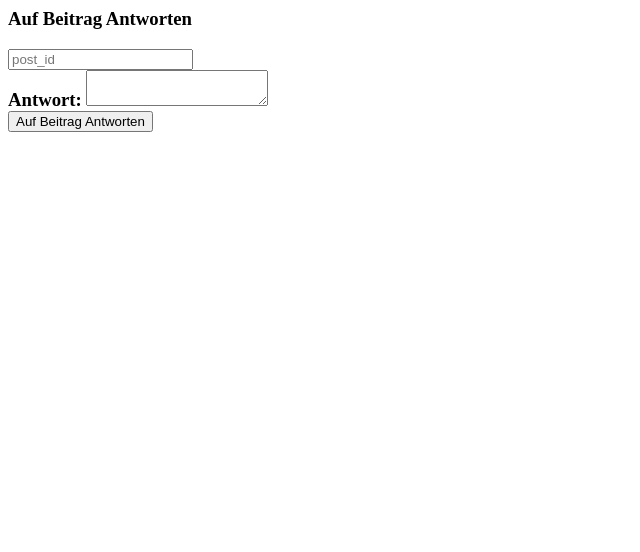
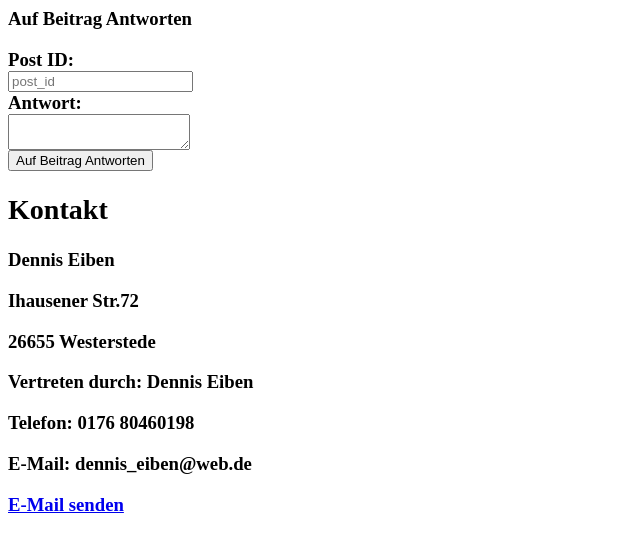
Before and after one commit to BAMB0/Ticket_system, a PHP site: page /admin.php in a window 1280 px wide. Shown: the top 552 px of the page, without its empty margins (0-640 px from the left). Run offline with PHP 8.4, Linux system fonts and the light colour scheme; data that the repository does not hold is empty.

Commit message:
#8 impressum auf alle seiten hinzugefügt (das impressum habe ich von meiner persönlichen website genommen)

```diff
--- a/admin.php
+++ b/admin.php
@@ -26,14 +26,45 @@ while ($row = $stmt->fetch()) // Holt sich alle Posts aus der DB und gibt sie in
         <h3>Auf Beitrag Antworten<h3>
     <form action="reply.php" method="post">
 
-        <input type="post_id" name="post_id" placeholder="post_id" required><br>
+        <label>Post ID:</label>
+        <br><input type="post_id" name="post_id" placeholder="post_id" required><br>
 
         <label>Antwort:</label>
-        <textarea name="reply_content" required></textarea><br>
+        <br><textarea name="reply_content" required></textarea><br>
 
         <input type="submit" name="Auf Beitrag antworten" value="Auf Beitrag Antworten">
     </form>
 
+    <!-- impressum-->
+    <footer class="footer" id="contact">
+        <h2 class="heading"><span>Kontakt</span></h2>
+
+        <div class="footer-content">
+
+            <div class="footer-container">
+                <div class="footer-box">
+
+                    <p>Dennis Eiben</p>
+                    <p>Ihausener Str.72</p>
+                    <p>26655 Westerstede</p>
+                    <p>Vertreten durch: Dennis Eiben</p>
+                </div>
+
+                <div class="footer-box">
+
+                    <p>Telefon: 0176 80460198</p>
+                    <p>E-Mail: dennis_eiben@web.de</p>
+
+                    <div class="footer-layer">
+                        <a href="mailto: dennis_eiben@web.de" class="btn">E-Mail senden</a>
+                    </div>
+                </div>
+
+            </div>
+
+        </div>
+
+    </footer>
 
 </body>
 </html>
```
Also changed, not shown: home.php (+31 -1 lines), index.html (+30 -1 lines), regestry.html (+30 -0 lines).
